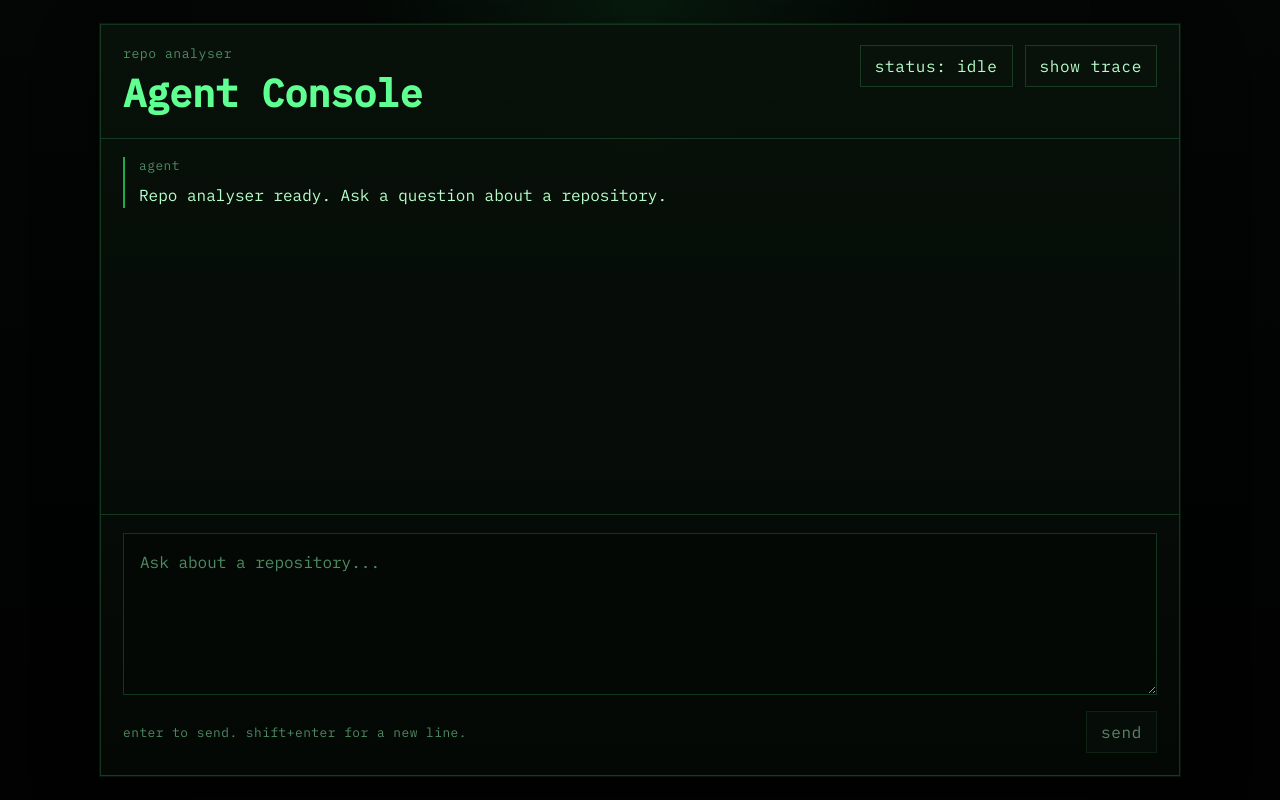
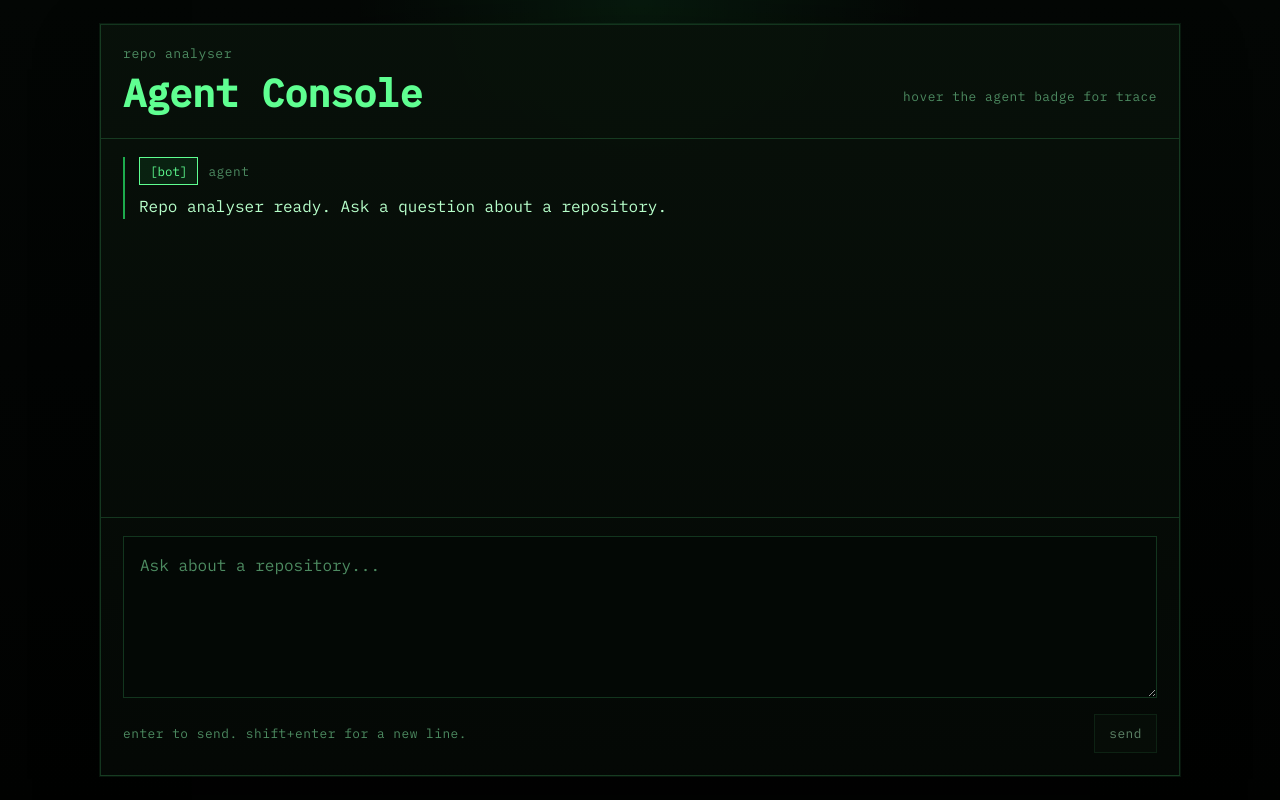
Before and after one commit to omerr1997/repo-analyser, a React (Vite) app in the folder frontend/: page / in a window 1280 px wide. Built offline with nearby package versions, Linux system fonts and the light colour scheme.

Commit message:
Refine terminal chat interactions

```diff
--- a/frontend/src/App.jsx
+++ b/frontend/src/App.jsx
@@ -16,8 +16,6 @@ function App() {
   const [messages, setMessages] = useState(INITIAL_MESSAGES);
   const [draft, setDraft] = useState("");
   const [isLoading, setIsLoading] = useState(false);
-  const [traceVisible, setTraceVisible] = useState(false);
-  const [status, setStatus] = useState("idle");
   const deferredMessages = useDeferredValue(messages);
 
   async function handleSubmit(event) {
@@ -35,7 +33,6 @@ function App() {
 
     setDraft("");
     setIsLoading(true);
-    setStatus("thinking");
     startTransition(() => {
       setMessages((current) => [...current, userMessage]);
     });
@@ -63,7 +60,6 @@ function App() {
       startTransition(() => {
         setMessages((current) => [...current, assistantMessage]);
       });
-      setStatus("ready");
     } catch (error) {
       startTransition(() => {
         setMessages((current) => [
@@ -80,9 +76,17 @@ function App() {
           },
         ]);
       });
-      setStatus("error");
     } finally {
       setIsLoading(false);
+    }
+  }
+
+  function handleComposerKeyDown(event) {
+    if (event.key === "Enter" && !event.shiftKey) {
+      event.preventDefault();
+      if (!isLoading && draft.trim()) {
+        void handleSubmit(event);
+      }
     }
   }
 
@@ -93,27 +97,19 @@ function App() {
           <p className="terminal-kicker">repo analyser</p>
           <h1>Agent Console</h1>
         </div>
-        <div className="terminal-controls">
-          <span className="status-pill">status: {status}</span>
-          <button
-            className="toggle-button"
-            type="button"
-            onClick={() => setTraceVisible((current) => !current)}
-            aria-pressed={traceVisible}
-          >
-            {traceVisible ? "hide trace" : "show trace"}
-          </button>
-        </div>
+        <p className="terminal-note">hover the agent badge for trace</p>
       </header>
 
       <section className="chat-log" role="log" aria-live="polite">
         {deferredMessages.map((message) => (
-          <MessageRow key={message.id} message={message} traceVisible={traceVisible} />
+          <MessageRow key={message.id} message={message} />
         ))}
 
         {isLoading ? (
           <article className="message-row assistant">
-            <p className="message-role">agent</p>
+            <div className="message-head">
+              <AgentBadge trace={[]} loading />
+            </div>
             <pre className="message-content">thinking...</pre>
           </article>
         ) : null}
@@ -127,6 +123,7 @@ function App() {
           id="prompt"
           value={draft}
           onChange={(event) => setDraft(event.target.value)}
+          onKeyDown={handleComposerKeyDown}
           placeholder="Ask about a repository..."
           rows={5}
         />
@@ -141,32 +138,51 @@ function App() {
   );
 }
 
-function MessageRow({ message, traceVisible }) {
-  const hasTrace = message.role === "assistant" && message.trace?.length;
+function MessageRow({ message }) {
+  return (
+    <article className={`message-row ${message.role}`}>
+      <div className="message-head">
+        {message.role === "assistant" ? (
+          <AgentBadge trace={message.trace ?? []} />
+        ) : (
+          <div className="user-badge">
+            <span className="user-avatar">01</span>
+            <span className="message-role">you</span>
+          </div>
+        )}
+      </div>
+      <pre className="message-content">{message.content}</pre>
+    </article>
+  );
+}
+
+function AgentBadge({ trace, loading = false }) {
+  const hasTrace = trace.length > 0;
 
   return (
-    <article className={`message-row ${message.role}`}>
-      <p className="message-role">{message.role === "assistant" ? "agent" : "you"}</p>
-      <pre className="message-content">{message.content}</pre>
+    <div className="agent-badge" tabIndex={0}>
+      <span className="agent-avatar" aria-hidden="true">
+        [bot]
+      </span>
+      <span className="message-role">agent</span>
 
-      {traceVisible && hasTrace ? (
-        <div className="trace-block">
-          <p className="trace-heading">trace</p>
-          {message.trace.map((entry, index) => (
-            <details className="trace-entry" key={entry.id ?? `${entry.tool}-${index}`}>
-              <summary>
-                <span>{index + 1}. {entry.tool}</span>
-                <span>{entry.kind === "thought" ? "reasoning" : "tool"}</span>
-              </summary>
-              <div className="trace-detail">
-                <p>{entry.label}</p>
-                <pre>{formatTraceDetail(entry)}</pre>
-              </div>
-            </details>
+      {loading ? <span className="agent-meta">working</span> : null}
+
+      {hasTrace ? (
+        <div className="trace-popover" role="note">
+          <p className="trace-heading">trace summary</p>
+          {trace.map((entry, index) => (
+            <div className="trace-line" key={entry.id ?? `${entry.tool}-${index}`}>
+              <p className="trace-line-title">
+                {index + 1}. {entry.tool} <span>{entry.kind === "thought" ? "reasoning" : "tool"}</span>
+              </p>
+              <p className="trace-line-copy">{entry.label}</p>
+              <pre>{formatTraceDetail(entry)}</pre>
+            </div>
           ))}
         </div>
       ) : null}
-    </article>
+    </div>
   );
 }
 
--- a/frontend/src/styles.css
+++ b/frontend/src/styles.css
@@ -64,6 +64,7 @@ textarea {
 .terminal-header {
   display: flex;
   justify-content: space-between;
+  align-items: end;
   gap: 20px;
   padding: 20px 22px;
   border-bottom: 1px solid var(--line);
@@ -73,8 +74,7 @@ textarea {
 .message-role,
 .trace-heading,
 .composer-hint,
-.status-pill,
-.toggle-button,
+.terminal-note,
 .send-button {
   text-transform: lowercase;
   letter-spacing: 0.04em;
@@ -93,28 +93,20 @@ textarea {
   font-weight: 600;
 }
 
-.terminal-controls {
-  display: flex;
-  align-items: start;
-  gap: 12px;
-  flex-wrap: wrap;
+.terminal-note,
+.send-button {
+  color: var(--text-faint);
+  font-size: 0.8rem;
 }
 
-.status-pill,
-.toggle-button,
 .send-button {
   border: 1px solid var(--line);
   background: var(--panel);
   color: var(--text);
   padding: 10px 14px;
-}
-
-.toggle-button,
-.send-button {
   cursor: pointer;
 }
 
-.toggle-button:hover,
 .send-button:hover {
   background: var(--panel-strong);
   border-color: rgba(90, 255, 145, 0.36);
@@ -141,10 +133,53 @@ textarea {
   border-left-color: rgba(42, 255, 114, 0.65);
 }
 
+.message-head {
+  margin-bottom: 8px;
+}
+
 .message-role {
-  margin: 0 0 8px;
+  margin: 0;
   color: var(--text-faint);
   font-size: 0.8rem;
+}
+
+.agent-badge,
+.user-badge {
+  position: relative;
+  display: inline-flex;
+  align-items: center;
+  gap: 10px;
+}
+
+.agent-avatar,
+.user-avatar {
+  display: inline-flex;
+  align-items: center;
+  justify-content: center;
+  min-width: 52px;
+  height: 28px;
+  padding: 0 10px;
+  border: 1px solid currentColor;
+  font-size: 0.78rem;
+}
+
+.agent-avatar {
+  color: var(--accent);
+  background: rgba(42, 255, 114, 0.08);
+}
+
+.user-avatar {
+  color: #8cc8ff;
+  background: rgba(89, 150, 255, 0.08);
+}
+
+.user-badge .message-role {
+  color: #8cc8ff;
+}
+
+.agent-meta {
+  color: var(--text-faint);
+  font-size: 0.78rem;
 }
 
 .message-content {
@@ -156,47 +191,68 @@ textarea {
   font-family: var(--mono);
 }
 
-.trace-block {
-  margin-top: 14px;
-  padding: 14px;
-  border: 1px solid rgba(90, 255, 145, 0.14);
-  background: rgba(4, 10, 6, 0.7);
-}
-
 .trace-heading {
   margin: 0 0 12px;
   color: var(--text-faint);
   font-size: 0.82rem;
 }
 
-.trace-entry {
-  border-top: 1px solid rgba(90, 255, 145, 0.12);
-  padding: 10px 0;
+.trace-popover {
+  position: absolute;
+  left: 0;
+  top: calc(100% + 10px);
+  width: min(720px, calc(100vw - 80px));
+  max-height: 420px;
+  overflow: auto;
+  padding: 14px;
+  border: 1px solid rgba(90, 255, 145, 0.18);
+  background: rgba(3, 9, 5, 0.98);
+  box-shadow: var(--shadow);
+  opacity: 0;
+  transform: translateY(6px);
+  pointer-events: none;
+  transition: opacity 160ms ease, transform 160ms ease;
+  z-index: 20;
 }
 
-.trace-entry:first-of-type {
+.agent-badge:hover .trace-popover,
+.agent-badge:focus-visible .trace-popover,
+.agent-badge:focus-within .trace-popover {
+  opacity: 1;
+  transform: translateY(0);
+  pointer-events: auto;
+}
+
+.trace-line {
+  border-top: 1px solid rgba(90, 255, 145, 0.12);
+  padding-top: 12px;
+  margin-top: 12px;
+}
+
+.trace-line:first-of-type {
   border-top: 0;
   padding-top: 0;
+  margin-top: 0;
 }
 
-.trace-entry summary {
-  cursor: pointer;
-  display: flex;
-  justify-content: space-between;
-  gap: 12px;
+.trace-line-title,
+.trace-line-copy {
+  margin: 0 0 8px;
+}
+
+.trace-line-title {
   color: var(--accent);
 }
 
-.trace-detail {
-  margin-top: 10px;
+.trace-line-title span {
+  color: var(--text-faint);
 }
 
-.trace-detail p {
-  margin: 0 0 10px;
+.trace-line-copy {
   color: var(--text-dim);
 }
 
-.trace-detail pre {
+.trace-line pre {
   margin: 0;
   white-space: pre-wrap;
   word-break: break-word;
@@ -227,9 +283,9 @@ textarea {
 }
 
 .composer textarea:focus,
-.toggle-button:focus-visible,
+.agent-badge:focus-visible,
 .send-button:focus-visible,
-.trace-entry summary:focus-visible {
+.composer textarea:focus-visible {
   outline: 2px solid rgba(95, 255, 145, 0.26);
   outline-offset: 2px;
 }
@@ -265,13 +321,12 @@ textarea {
     align-items: start;
   }
 
-  .terminal-controls {
+  .send-button,
+  .terminal-note {
     width: 100%;
   }
 
-  .toggle-button,
-  .send-button,
-  .status-pill {
-    width: 100%;
+  .trace-popover {
+    width: min(100vw - 48px, 720px);
   }
 }
```
Also changed, not shown: 2 other files (tests, documents, lock files or other folders).
